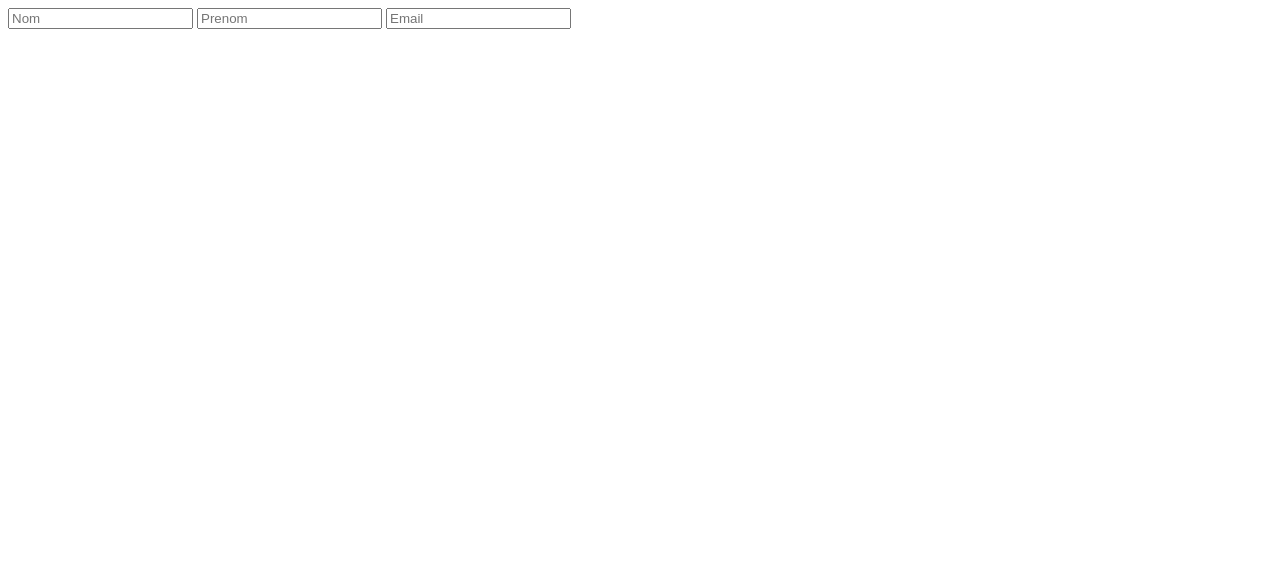
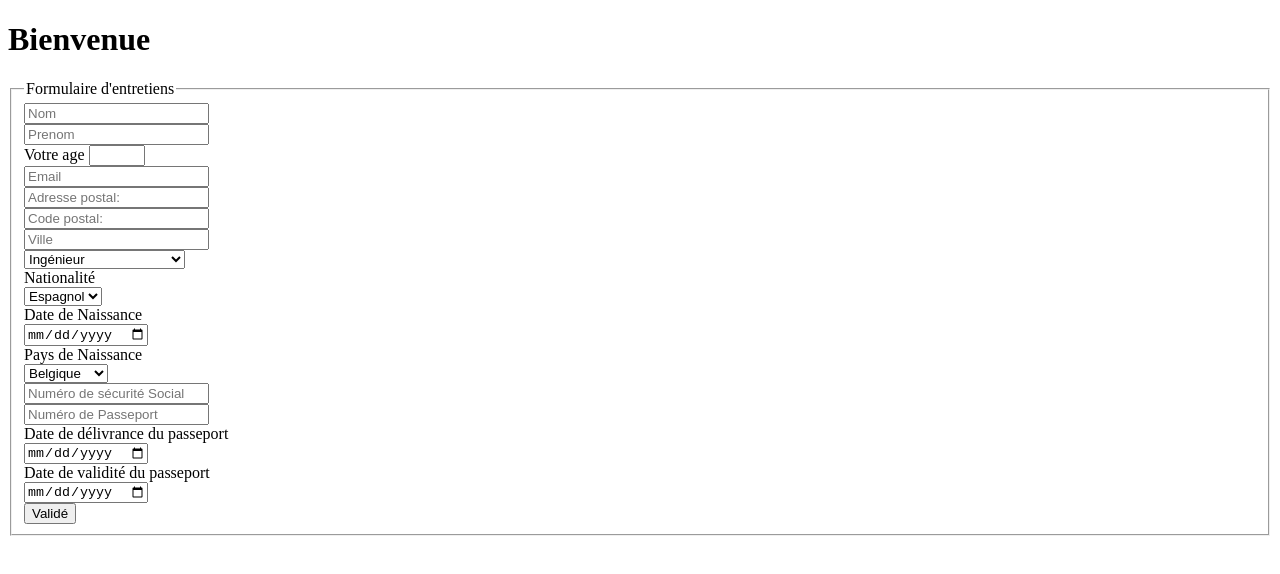
Before and after one commit to Bouvier-Tobias/Formualaire-HTML5, a plain HTML site: page index.html in a window 1280 px wide. Drawn offline with Linux system fonts and the light colour scheme.

Commit message:
ajoue d'un formulaire

```diff
--- a/index.html
+++ b/index.html
@@ -3,18 +3,119 @@
 <head>
     <meta charset="UTF-8">
     <meta name="viewport" content="width=device-width, initial-scale=1.0">
-    <title>Projet foormulaire entretiens</title>
+    <title>Projet formulaire entretiens</title>
 </head>
 <body>
 
+    <main>
+
+        <h1>Bienvenue</h1>
+
     <form action="#">
 
-        <input type="text" name="name" placeholder="Nom">
+        <FIeldset>
+            <legend>Formulaire d'entretiens</legend>
 
-        <input type="text" name="username" placeholder="Prenom">
+        <input type="text" name="name" placeholder="Nom" required>
 
-        <input type="email" name="email" placeholder="Email">
-    </form>
+        <br>
+
+        <input type="text" name="username" placeholder="Prenom" required>
+
+        <br>
+
+        <label for="age">Votre age</label>
+            <input type="number" name="age" id="age" min="18" max="99">
+
+            <br>
+
+        <input type="email" name="email" placeholder="Email" required>
+
+        <br>
+
+        <input type="text" name="adress" placeholder="Adresse postal:">
+
+        <br>
+
+        <input type="text" name="codepostal" placeholder="Code postal:" minlength="0" maxlength="5" title="5 chiffres max" required>
+
+        <br>
+
+        <input type="text" name="country" placeholder="Ville">
+
+        <br>
+
+        <select name="job" id="job">
+            <option value="Développeur Full-Stack">Développeur Full-Stack</option>
+            <option value="Web-Master">Web-Master</option>
+            <option value="Web-Designer">Web-Designer</option>
+            <option value="Web-Marketing">Web-Marketing</option>
+            <option value="Ingénieur" selected>Ingénieur</option>
+            <option value="Développeur PHP">Développeur PHP</option>
+        </select>
+
+        <br>
+
+        <label for="nationality">Nationalité</label>
+        <br>
+        <select name="nationality" id="nationality">
+            <option value="Français">Français</option>
+            <option value="Espagnol" selected>Espagnol</option>
+            <option value="Italien">italien</option>
+            <option value="Belge">Belge</option>
+            <option value="Anglais">Anglais</option>
+            <option value="Russe">Russe</option>
+        </select>
+
+        <br>
+
+        <label for="date">Date de Naissance</label>
+        <br>
+            <input type="date" id="date">
+
+        <br>
+
+        <label for="naissance_pays">Pays de Naissance</label>
+
+        <br>
+            <select name="naissance_pays" id="naissance_pays">
+                <option value="France">France</option>
+                <option value="Espagne">Espagne</option>
+                <option value="Italie">italie</option>
+                <option value="Belgique" selected>Belgique</option>
+                <option value="Angleterre">Angleterre</option>
+                <option value="Russie">Russie</option>
+            </select>
+
+            <br>
+
+            <input type="text" name="numsecu" placeholder="Numéro de sécurité Social" minlength="0" maxlength="13" title="ce numéro doit etre composer de 13 chiffres">
+
+            <br>
+
+            <input type="text" name="passport" id="passport" placeholder="Numéro de Passeport" minlength="0" maxlength="9" title="9 chiffres max">
+
+            <br>
+
+            <label for="date_deliv_pass">Date de délivrance du passeport</label>
+            <br>
+                <input type="date" id="date_deliv_pass">
+
+                <br>
+
+            <label for="date_valid_pass">Date de validité du passeport</label>
+            <br>
+                <input type="date" id="date_valid_pass">
+
+                <br>
+
+            <input type="submit" value="Validé">
+
+        </FIeldset>
+
+        </form>
+
+    </main>
 
 </body>
 </html>
```
